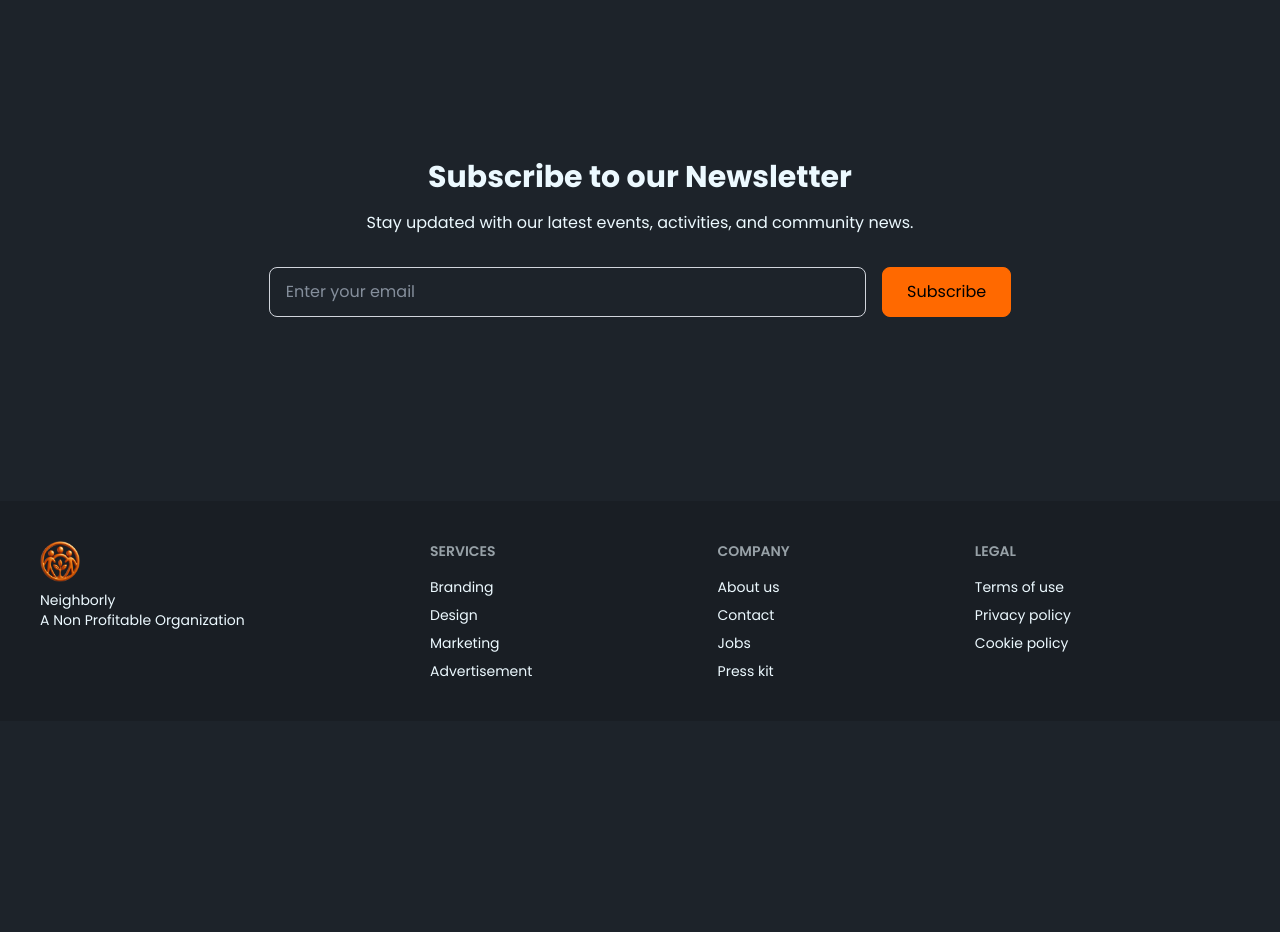
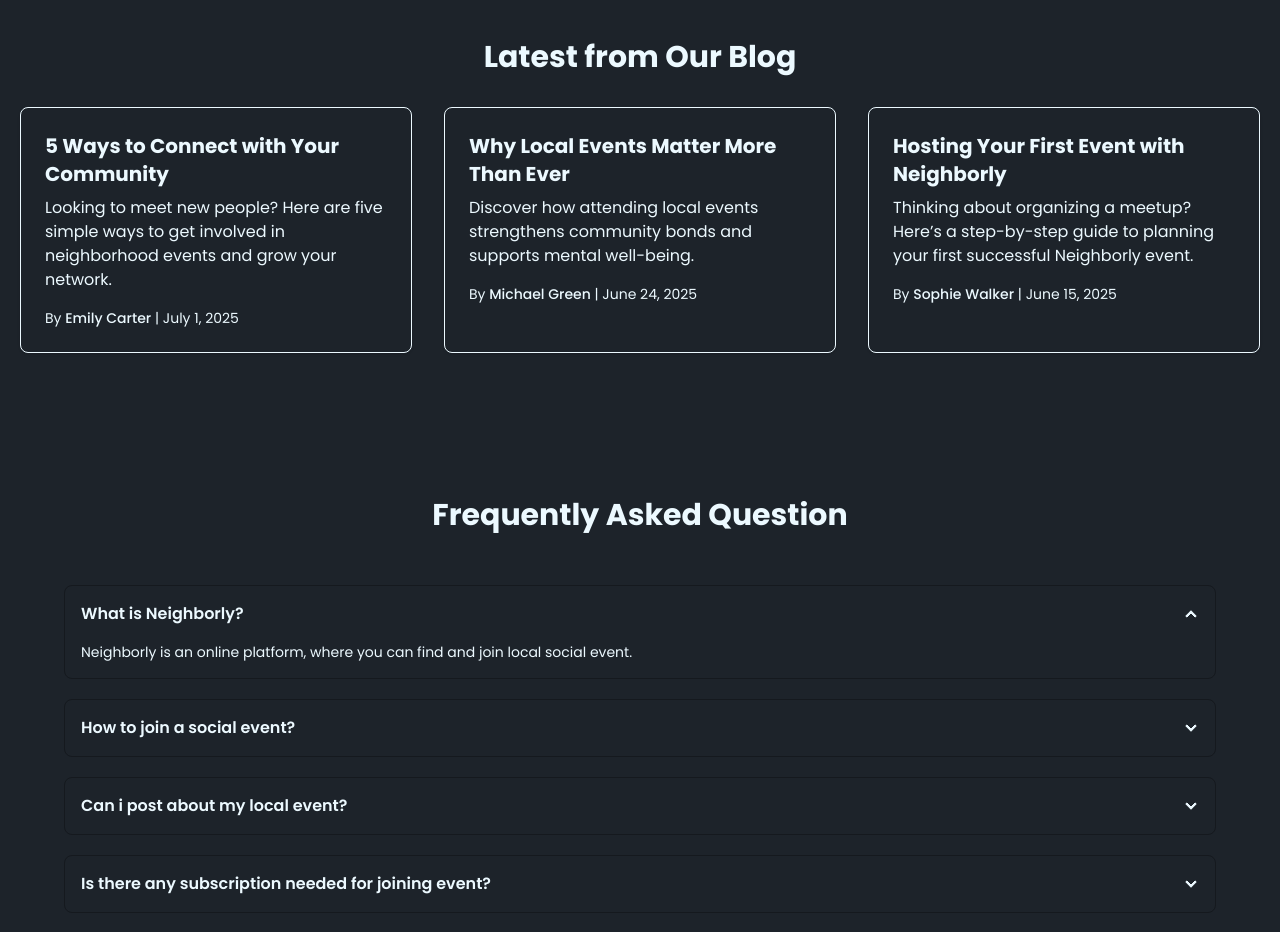
Before and after one commit to dayal-chandra/social-event, a React (Vite) app: page / in a window 1280 px wide. Shown: the part 1760-2692 px from the top of the page. Before the commit the page ends 2481 px from the top, so only its background shows below. Built offline with nearby package versions, Linux system fonts and the light colour scheme; no server answers.

Commit message:
added sorting functionality

```diff
--- /dev/null
+++ b/src/components/BlogSection.jsx
@@ -0,0 +1,54 @@
+import React from "react";
+
+const BlogSection = () => {
+  const blogs = [
+    {
+      title: "5 Ways to Connect with Your Community",
+      excerpt:
+        "Looking to meet new people? Here are five simple ways to get involved in neighborhood events and grow your network.",
+      author: "Emily Carter",
+      date: "July 1, 2025",
+    },
+    {
+      title: "Why Local Events Matter More Than Ever",
+      excerpt:
+        "Discover how attending local events strengthens community bonds and supports mental well-being.",
+      author: "Michael Green",
+      date: "June 24, 2025",
+    },
+    {
+      title: "Hosting Your First Event with Neighborly",
+      excerpt:
+        "Thinking about organizing a meetup? Here’s a step-by-step guide to planning your first successful Neighborly event.",
+      author: "Sophie Walker",
+      date: "June 15, 2025",
+    },
+  ];
+
+  return (
+    <section className=" py-16">
+      <div className="max-w-[1280px] mx-auto px-5">
+        <h2 className="text-3xl font-bold text-center mb-8">
+          Latest from Our Blog
+        </h2>
+        <div className="grid grid-cols-1 md:grid-cols-3 gap-8">
+          {blogs.map((blog, index) => (
+            <div
+              key={index}
+              className="p-6 border rounded-lg shadow  transition hover:scale-105 hover:shadow-[0_0_15px_#F97316]"
+            >
+              <h3 className="text-xl font-bold mb-2">{blog.title}</h3>
+              <p className=" mb-4">{blog.excerpt}</p>
+              <div className="text-sm">
+                By <span className="font-medium">{blog.author}</span> |{" "}
+                {blog.date}
+              </div>
+            </div>
+          ))}
+        </div>
+      </div>
+    </section>
+  );
+};
+
+export default BlogSection;
--- a/src/components/Footer.jsx
+++ b/src/components/Footer.jsx
@@ -3,8 +3,8 @@ import logo from "/event-logo.png";
 
 const Footer = () => {
   return (
-    <div className=" bg-base-200">
-      <footer className="footer sm:footer-horizontal max-w-[1280px] mx-auto  text-base-content p-10">
+    <div className="bg-base-200">
+      <footer className="footer max-w-6xl mx-auto sm:footer-horizontal  p-10">
         <aside>
           <img className="w-10" src={logo} alt="" />
           <p>
@@ -13,24 +13,42 @@ const Footer = () => {
           </p>
         </aside>
         <nav>
-          <h6 className="footer-title">Services</h6>
-          <a className="link link-hover">Branding</a>
-          <a className="link link-hover">Design</a>
-          <a className="link link-hover">Marketing</a>
-          <a className="link link-hover">Advertisement</a>
-        </nav>
-        <nav>
-          <h6 className="footer-title">Company</h6>
-          <a className="link link-hover">About us</a>
-          <a className="link link-hover">Contact</a>
-          <a className="link link-hover">Jobs</a>
-          <a className="link link-hover">Press kit</a>
-        </nav>
-        <nav>
-          <h6 className="footer-title">Legal</h6>
-          <a className="link link-hover">Terms of use</a>
-          <a className="link link-hover">Privacy policy</a>
-          <a className="link link-hover">Cookie policy</a>
+          <h6 className="footer-title">Social</h6>
+          <div className="grid grid-flow-col gap-4">
+            <a href="https://www.twitter.com/" target="_blank">
+              <svg
+                xmlns="http://www.w3.org/2000/svg"
+                width="24"
+                height="24"
+                viewBox="0 0 24 24"
+                className="fill-current"
+              >
+                <path d="M24 4.557c-.883.392-1.832.656-2.828.775 1.017-.609 1.798-1.574 2.165-2.724-.951.564-2.005.974-3.127 1.195-.897-.957-2.178-1.555-3.594-1.555-3.179 0-5.515 2.966-4.797 6.045-4.091-.205-7.719-2.165-10.148-5.144-1.29 2.213-.669 5.108 1.523 6.574-.806-.026-1.566-.247-2.229-.616-.054 2.281 1.581 4.415 3.949 4.89-.693.188-1.452.232-2.224.084.626 1.956 2.444 3.379 4.6 3.419-2.07 1.623-4.678 2.348-7.29 2.04 2.179 1.397 4.768 2.212 7.548 2.212 9.142 0 14.307-7.721 13.995-14.646.962-.695 1.797-1.562 2.457-2.549z"></path>
+              </svg>
+            </a>
+            <a href="https://www.youtube.com/" target="_blank">
+              <svg
+                xmlns="http://www.w3.org/2000/svg"
+                width="24"
+                height="24"
+                viewBox="0 0 24 24"
+                className="fill-current"
+              >
+                <path d="M19.615 3.184c-3.604-.246-11.631-.245-15.23 0-3.897.266-4.356 2.62-4.385 8.816.029 6.185.484 8.549 4.385 8.816 3.6.245 11.626.246 15.23 0 3.897-.266 4.356-2.62 4.385-8.816-.029-6.185-.484-8.549-4.385-8.816zm-10.615 12.816v-8l8 3.993-8 4.007z"></path>
+              </svg>
+            </a>
+            <a href="https://www.facebook.com/" target="_blank">
+              <svg
+                xmlns="http://www.w3.org/2000/svg"
+                width="24"
+                height="24"
+                viewBox="0 0 24 24"
+                className="fill-current"
+              >
+                <path d="M9 8h-3v4h3v12h5v-12h3.642l.358-4h-4v-1.667c0-.955.192-1.333 1.115-1.333h2.885v-5h-3.808c-3.596 0-5.192 1.583-5.192 4.615v3.385z"></path>
+              </svg>
+            </a>
+          </div>
         </nav>
       </footer>
     </div>
--- /dev/null
+++ b/src/components/FrequentAsked.jsx
@@ -0,0 +1,50 @@
+import React from "react";
+
+const FrequentAsked = () => {
+  return (
+    <div className="max-w-6xl mx-auto py-20 space-y-5">
+      <h1 className="text-3xl  font-bold text-center pb-8">
+        Frequently Asked Question
+      </h1>
+      <div className="collapse collapse-arrow bg-base-100 border border-base-300">
+        <input type="checkbox" name="my-accordion-2" defaultChecked />
+        <div className="collapse-title font-semibold">What is Neighborly?</div>
+        <div className="collapse-content text-sm">
+          Neighborly is an online platform, where you can find and join local
+          social event.
+        </div>
+      </div>
+      <div className="collapse collapse-arrow bg-base-100 border border-base-300">
+        <input type="checkbox" name="my-accordion-2" />
+        <div className="collapse-title font-semibold">
+          How to join a social event?
+        </div>
+        <div className="collapse-content text-sm">
+          First create an account, the browse upcoming events section, see
+          details and join.
+        </div>
+      </div>
+      <div className="collapse collapse-arrow bg-base-100 border border-base-300">
+        <input type="checkbox" name="my-accordion-2" />
+        <div className="collapse-title font-semibold">
+          Can i post about my local event?
+        </div>
+        <div className="collapse-content text-sm">
+          Absolutely, You can post about your local event so that everyone can
+          join the event.
+        </div>
+      </div>
+      <div className="collapse collapse-arrow bg-base-100 border border-base-300">
+        <input type="checkbox" name="my-accordion-2" />
+        <div className="collapse-title font-semibold">
+          Is there any subscription needed for joining event?
+        </div>
+        <div className="collapse-content text-sm">
+          No, not in our Web App, but this may differ in the event type.
+        </div>
+      </div>
+    </div>
+  );
+};
+
+export default FrequentAsked;
--- a/src/pages/Home.jsx
+++ b/src/pages/Home.jsx
@@ -3,6 +3,8 @@ import Banner from "../components/Banner";
 import Features from "../components/Features";
 import Gallery from "../components/Gallery";
 import NewsLetter from "../components/NewsLetter";
+import FrequentAsked from "../components/FrequentAsked";
+import BlogSection from "../components/BlogSection";
 
 const Home = () => {
   useEffect(() => {
@@ -13,6 +15,8 @@ const Home = () => {
       <Banner></Banner>
       <Features></Features>
       <Gallery></Gallery>
+      <BlogSection></BlogSection>
+      <FrequentAsked></FrequentAsked>
       <NewsLetter></NewsLetter>
     </div>
   );
--- a/src/pages/UpcomingEvents.jsx
+++ b/src/pages/UpcomingEvents.jsx
@@ -1,20 +1,86 @@
-import React, { useEffect } from "react";
+// import React, { useEffect } from "react";
+// import { useLoaderData } from "react-router";
+// import EventCard from "../components/EventCard";
+
+// const UpcomingEvents = () => {
+//   useEffect(() => {
+//     document.title = "Neighborly | UpcomingEvents";
+//   }, []);
+
+//   const events = useLoaderData();
+
+//   return (
+//     <div className="max-w-[1280px] mx-auto px-5 pb-10">
+//       <h1 className="text-3xl font-bold text-center py-5">Upcoming Events</h1>
+//       <div className=" grid grid-cols-1 md:grid-cols-2 lg:grid-cols-4 gap-5 ">
+//         {events.map((event, index) => (
+//           <EventCard key={index} event={event}></EventCard>
+//         ))}
+//       </div>
+//     </div>
+//   );
+// };
+
+// export default UpcomingEvents;
+
+import React, { useEffect, useState, useCallback } from "react";
 import { useLoaderData } from "react-router";
 import EventCard from "../components/EventCard";
 
 const UpcomingEvents = () => {
   useEffect(() => {
-    document.title = "Neighborly | UpcomingEvents";
+    document.title = "Neighborly | Upcoming Events";
   }, []);
 
   const events = useLoaderData();
+  const [sortedEvents, setSortedEvents] = useState([]);
+  const [sortOption, setSortOption] = useState("date-asc");
+
+  const handleSort = useCallback(
+    (option) => {
+      const sorted = [...events];
+
+      if (option === "date-asc") {
+        sorted.sort((a, b) => new Date(a.date) - new Date(b.date));
+      } else if (option === "date-desc") {
+        sorted.sort((a, b) => new Date(b.date) - new Date(a.date));
+      } else if (option === "name-asc") {
+        sorted.sort((a, b) => a.title.localeCompare(b.title));
+      } else if (option === "name-desc") {
+        sorted.sort((a, b) => b.title.localeCompare(a.title));
+      }
+
+      setSortedEvents(sorted);
+    },
+    [events]
+  ); // Only depends on events
+
+  useEffect(() => {
+    handleSort(sortOption);
+  }, [events, sortOption, handleSort]);
 
   return (
     <div className="max-w-[1280px] mx-auto px-5 pb-10">
       <h1 className="text-3xl font-bold text-center py-5">Upcoming Events</h1>
-      <div className=" grid grid-cols-1 md:grid-cols-2 lg:grid-cols-4 gap-5 ">
-        {events.map((event, index) => (
-          <EventCard key={index} event={event}></EventCard>
+
+      {/* Sorting Dropdown */}
+      <div className="flex justify-end mb-5">
+        <select
+          value={sortOption}
+          onChange={(e) => setSortOption(e.target.value)}
+          className="border px-3 py-2 rounded focus:outline-orange-500"
+        >
+          <option value="date-asc">Date (Oldest First)</option>
+          <option value="date-desc">Date (Newest First)</option>
+          <option value="name-asc">Name (A-Z)</option>
+          <option value="name-desc">Name (Z-A)</option>
+        </select>
+      </div>
+
+      {/* Events Grid */}
+      <div className="grid grid-cols-1 md:grid-cols-2 lg:grid-cols-4 gap-5">
+        {sortedEvents.map((event, index) => (
+          <EventCard key={index} event={event} />
         ))}
       </div>
     </div>
```
